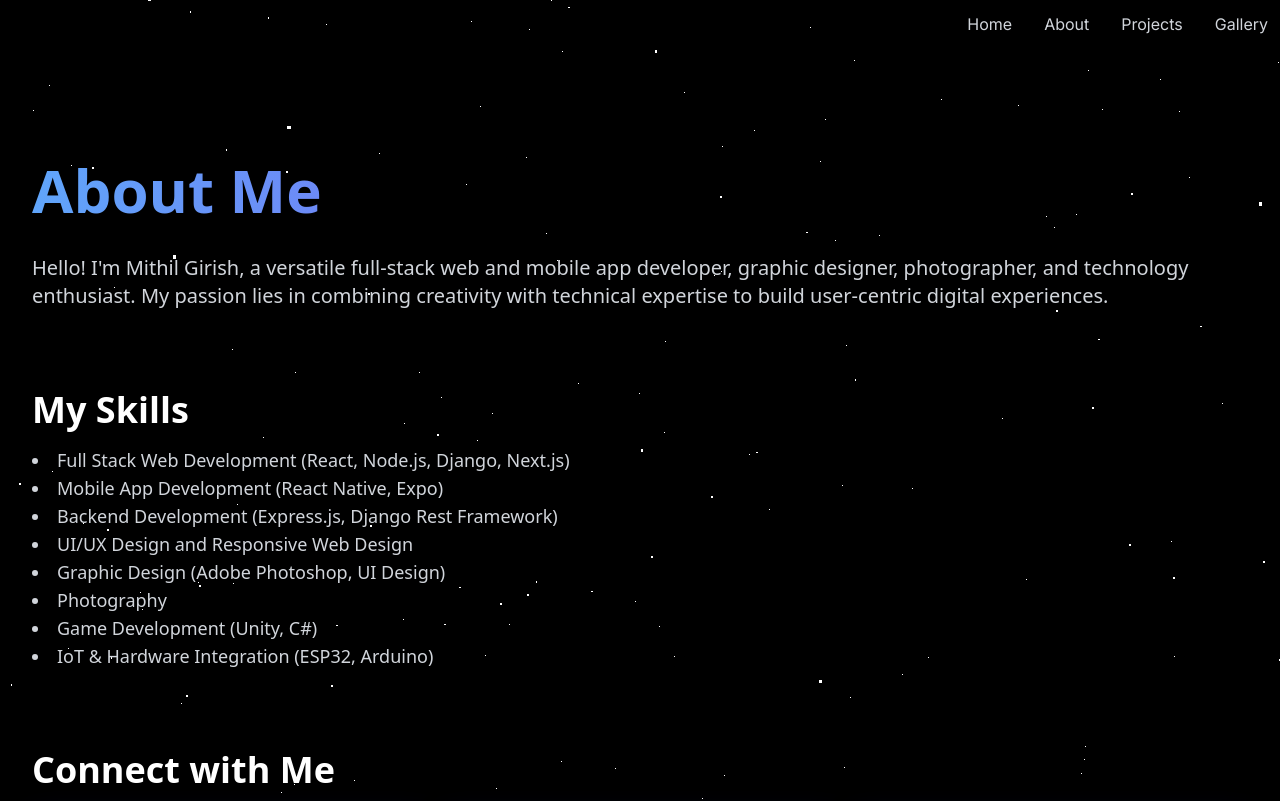
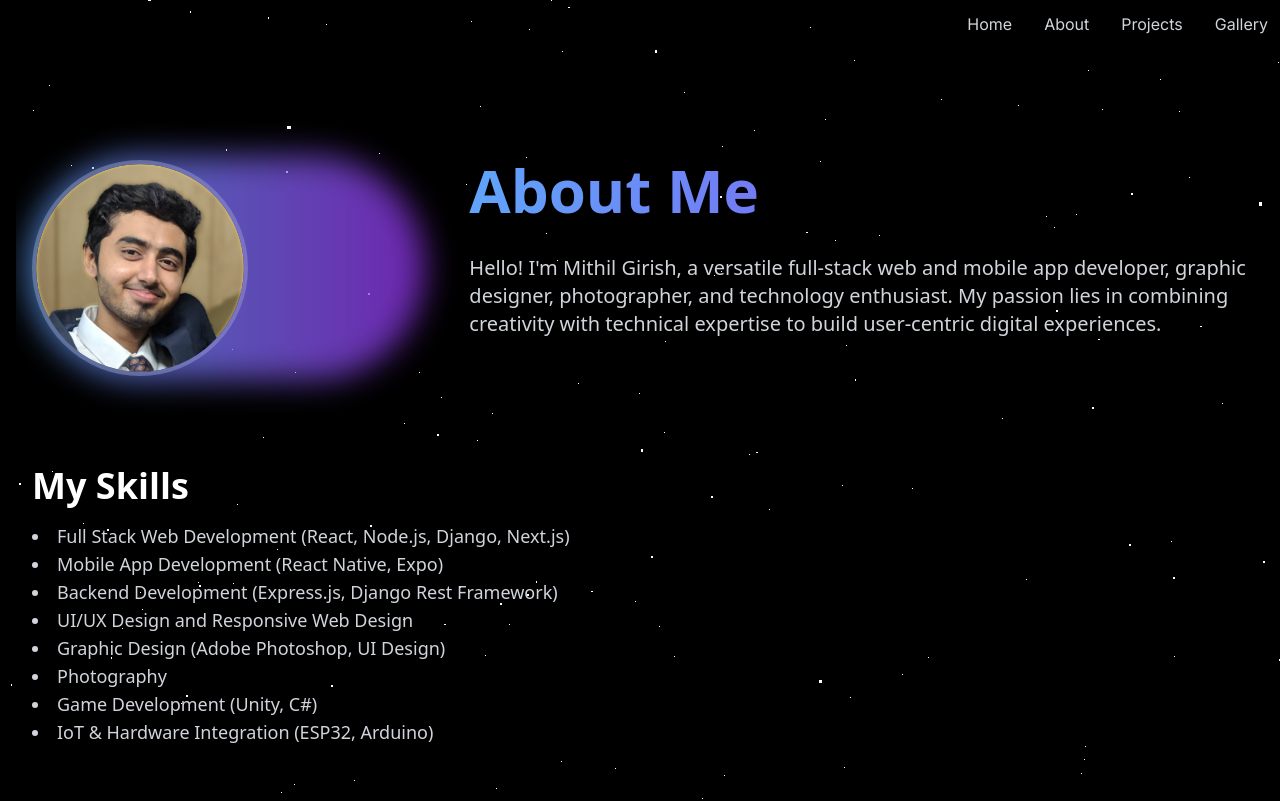
Before and after one commit to mithilgirish/about-me, a Next.js app: page /about in a window 1280 px wide. Shown: the top 801 px of the page. Built offline with nearby package versions, Linux system fonts and the light colour scheme.

Commit message:
about page

```diff
--- a/app/about/page.tsx
+++ b/app/about/page.tsx
@@ -1,6 +1,7 @@
 "use client";
 
 import React, { useEffect, useRef } from 'react';
+import Image from 'next/image';
 import { motion } from 'framer-motion';
 import { useInView } from 'react-intersection-observer';
 import * as THREE from 'three';
@@ -125,6 +126,26 @@ const About: React.FC = () => {
       <main className="relative z-10">
         <div className="container mx-auto px-4 py-20">
           <Section id="about-intro">
+            <div className="flex flex-col lg:flex-row items-center lg:items-start gap-12">
+              <motion.div
+                className="lg:w-1/3"
+                initial={{ opacity: 0, scale: 0.8 }}
+                animate={{ opacity: 1, scale: 1 }}
+                transition={{ duration: 0.8 }}
+              >
+                <div className="relative group">
+                  <div className="absolute -inset-1 bg-gradient-to-r from-blue-400 to-purple-600 rounded-full blur-lg opacity-75 group-hover:opacity-100 transition duration-1000 group-hover:duration-200 animate-tilt"></div>
+                  <Image
+                    src="/images/DP-mithil.png" // Ensure path starts with "/"
+                    alt="Mithil Girish"
+                    width={216} // Width in pixels
+                    height={216} // Height in pixels
+                    className="relative rounded-full object-cover border-4 border-white/20 backdrop-blur-3xl"
+                    />
+                </div>
+              </motion.div>
+
+              <div className="lg:w-2/3">
                 <motion.h1
                   className="text-6xl font-bold mb-6 bg-clip-text text-transparent bg-gradient-to-r from-blue-400 to-purple-600"
                   initial={{ opacity: 0, y: 50 }}
@@ -143,6 +164,8 @@ const About: React.FC = () => {
                   and technology enthusiast. My passion lies in combining creativity with technical expertise to build user-centric
                   digital experiences.
                 </motion.p>
+              </div>
+            </div>
           </Section>
 
           <Section id="skills">
--- a/package.json
+++ b/package.json
@@ -27,8 +27,10 @@
     "react-icons": "^5.3.0",
     "react-intersection-observer": "^9.13.1",
     "react-responsive": "^10.0.0",
+    "react-tsparticles": "^2.12.2",
     "tailwind-scrollbar": "^3.1.0",
-    "three": "^0.169.0"
+    "three": "^0.169.0",
+    "tsparticles": "^3.5.0"
   },
   "devDependencies": {
     "@types/node": "^20",
```
Also changed, not shown: public/images/DP-mithil.png (added), 1 other file (tests, documents, lock files or other folders). Lines whose indentation alone changed are shown as unchanged.
